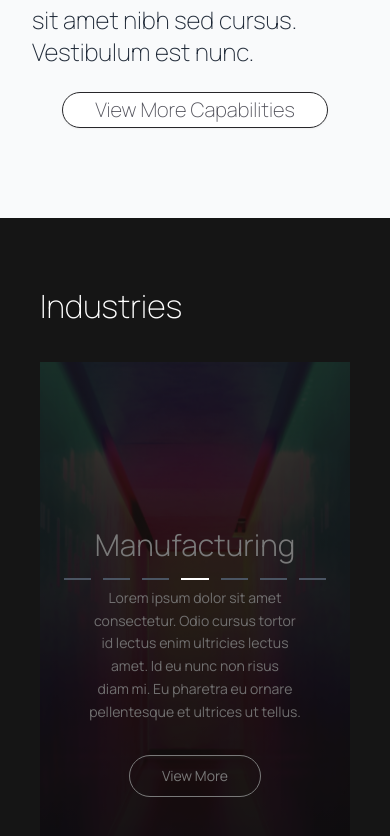
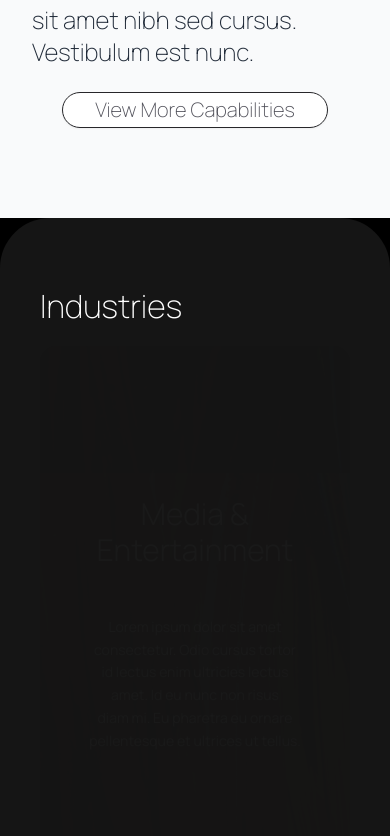
Before and after one commit to TarunPereddi-InfoServices/Info-Services, a React (Vite) app: page / in a window 390 px wide. Shown: the part 3190-4026 px from the top of the page. Built offline with nearby package versions, Linux system fonts and the light colour scheme.

Commit message:
changes for mobile view

```diff
--- a/src/pages/Home/Capabilities.jsx
+++ b/src/pages/Home/Capabilities.jsx
@@ -1,5 +1,5 @@
-import React, { useState } from 'react';
-import { motion } from 'framer-motion';
+import React, { useState} from 'react';
+import { motion} from 'framer-motion';
 import { Button } from "@/components/ui/button";
 import image1 from '../../assets/images/Capabilities/cloudnative.svg';
 import image2 from '../../assets/images/Capabilities/coginitiveai.svg';
@@ -87,14 +87,13 @@ const Capabilities = () => {
   const [activeCapability, setActiveCapability] = useState(null);
 
   return (
-    <div className="sticky top-0 z-0 min-h-screen overflow-hidden">
+    <div className="sticky top-0 z-0 h-screen overflow-hidden">
     <div className="flex flex-col items-center justify-center min-h-screen bg-gray-50 p-4 sm:p-8 overflow-hidden rounded-t-[50px]">
       <div className="w-full max-w-7xl">
         <h1 className="text-4xl sm:text-6xl font-light bg-gradient-to-r from-[#684EB2] via-[#8F23AE] to-[#684EB2] inline-block text-transparent bg-clip-text mb-8 sm:mb-12">
           Capabilities
         </h1>
       </div>
-
       <div className="flex flex-col lg:flex-row space-y-8 lg:space-y-0 lg:space-x-16 w-full max-w-7xl">
         <div className="grid grid-cols-2 sm:grid-cols-2  lg:grid-cols-3 gap-6 w-full lg:w-3/5">
           {capabilities.map((capability) => (
@@ -116,16 +115,21 @@ const Capabilities = () => {
             transition={{ duration: 0.3 }}
             className="text-left"
           >
+
+        <div className="flex items-center space-x-4 mb-2">
+        <h3 className="text-lg text-gray-700">{activeCapability ? activeCapability.title : 'Capabilities'}</h3>
+        <div className="flex-grow border-t border-gray-700"></div>
+            </div>
+
             {activeCapability ? (
               <>
-                <h3 className="text-lg text-gray-700 mb-2">{activeCapability.title}</h3>
+                {/* <h3 className="text-lg text-gray-700 mb-2">{activeCapability.title}</h3> */}
                 <p className="text-2xl sm:text-4xl font-extralight text-gray-800 mb-6">
                   {activeCapability.description}
                 </p>
               </>
             ) : (
               <>
-                <h3 className="text-lg text-gray-700 mb-2">Capabilities</h3>
                 <p className="text-2xl sm:text-4xl font-extralight text-gray-800 mb-6">
                   Lorem ipsum dolor sit amet, consectetur{' '}
                   <span className="bg-gradient-to-r from-[#684EB2] via-[#8F23AE] to-[#684EB2] text-transparent bg-clip-text">
@@ -151,4 +155,5 @@ const Capabilities = () => {
   );
 };
 
+
 export default Capabilities;
--- a/src/pages/Home/CaseStudies.jsx
+++ b/src/pages/Home/CaseStudies.jsx
@@ -85,7 +85,7 @@ const CaseStudyCard = ({ title, description, images, isWide,index,isMobile, curr
   if (isMobile) {
     return (
       <motion.div
-        className="absolute top-0 left-0 w-full h-full"
+        className="absolute top-0 left-0 h-full"
         initial={{ opacity: 0 , y: '100%' }}
         animate={{ opacity: 1 , y:0 }}
         exit={{ opacity: 0 , y: '-100%'}}
@@ -122,6 +122,9 @@ const CaseStudyCard = ({ title, description, images, isWide,index,isMobile, curr
       </motion.div>
     );
   }
+
+
+
   // Determine if the animation should be bottom-to-top or top-to-bottom
   const isBottomToTop = index === 1 || index === 3; // 2nd and 4th cards
   const slideVariants = {
--- a/src/pages/Home/Industry.jsx
+++ b/src/pages/Home/Industry.jsx
@@ -69,7 +69,7 @@ const IndustryCard = ({ image, title, description }) => {
       transition={{ duration: 0.6, ease: [0.25, 0.8, 0.5, 1] }}
     >
       <div
-        className="absolute inset-0 bg-cover bg-center z-0 transition-all duration-500"
+        className={`absolute inset-0 bg-cover bg-center z-0 transition-all duration-500 ${isHovered ? 'filter-none' : 'filter grayscale'}`}
         style={{ backgroundImage: `url(${image})` }}
       />
       <AnimatePresence initial={false}>
@@ -141,51 +141,57 @@ export default function Industry() {
 
   useEffect(() => {
     if (isMobile) {
-      const timer = setInterval(goToNextSlide, 2000)
+      const timer = setInterval(goToNextSlide, 5000)
       return () => clearInterval(timer)
     }
   }, [isMobile, goToNextSlide])
 
   if (isMobile) {
     return (
-      <div className="bg-[#151515] min-h-screen relative overflow-hidden">
-        <div className="pt-12 px-6 mb-8">
+      <div className=" sticky top-[-10%] z-0 min-h-screen overflow relative min-h-screen bg-[#151515] overflow-hidden rounded-t-[50px]">
+        <div className="pt-12 px-6">
           <h1 className="text-[32px] font-extralight text-white m-4">
             Industries
           </h1>
         </div>
-        <div className="relative h-[calc(50vh-140px)] px-10 mx-10 rounded-xl">
+        <div className="relative h-[calc(100vh-100px)] px-10 mx-10 mb-20">
           <AnimatePresence initial={false} mode="wait">
             <motion.div
               key={currentSlide}
-              className="absolute top-0 left-0 w-full h-full"
+              className="absolute inset-0 rounded-2xl overflow-hidden"
               initial={{ opacity: 0 }}
               animate={{ opacity: 1 }}
               exit={{ opacity: 0 }}
               transition={{ duration: 2 }}
             >
-              <div className="h-full flex flex-col">
-                <div className="relative flex-1 bg-[#151515]">
+              <div className="relative h-full flex flex-col">
                 <div
                   className="absolute inset-0 bg-cover bg-center"
                   style={{ backgroundImage: `url(${industries[currentSlide].image})` }}
                 />
                 <div className="absolute inset-0 bg-gradient-to-t from-black/90 via-black/50 to-transparent" />
-                  <div className="relative h-full flex flex-col justify-center items-center px-8 text-center min-h-[600px]">
-                    <h3 className="text-3xl font-light text-white mb-6">{industries[currentSlide].title}</h3>
+
+                {/* Content Container */}
+                <div className="relative h-full flex flex-col justify-between px-8 pt-6 pb-10">
+                  {/* Text Content */}
+                  <div className="flex-1 flex flex-col justify-center text-center mt-4">
+                    <h3 className="text-3xl font-light text-white mb-12">
+                      {industries[currentSlide].title}
+                    </h3>
                     <p className="text-white/90 text-sm leading-relaxed mb-8">
                       {industries[currentSlide].description}
                     </p>
-                    <button className="self-center border border-white text-white rounded-full px-8 py-2.5 text-sm">
+                  </div>
+
+                  {/* Bottom Controls Container */}
+                  <div className="flex flex-col items-center space-y-8">
+                    {/* View More Button */}
+                    <button className=" w-40 max-w-xs border border-white text-white rounded-full px-4 py-2.5 text-sm mb-20">
                       View More
                     </button>
-                  </div>
-                </div>
-              </div>
-            </motion.div>
-          </AnimatePresence>
-          <div className="absolute bottom-16 left-0 right-0 z-30">
-            <div className="flex justify-center items-center space-x-3 px-6">
+
+                    {/* Slide Indicators */}
+                    <div className="flex justify-center space-x-3 w-full">
                       {industries.map((_, i) => (
                         <button
                           key={i}
@@ -200,11 +206,15 @@ export default function Industry() {
                   </div>
                 </div>
               </div>
+            </motion.div>
+          </AnimatePresence>
+        </div>
+      </div>
     )
   }
 
   return (
-    <div className="sticky top-[-20%] z-0 min-h-screen overflow-hidden">
+    <div className="sticky top-[-20%] z-0 min-h-screen overflow-hidden mb-18">
       <div className="bg-[#151515] min-h-screen flex flex-col items-center justify-center p-8 rounded-t-[50px]">
         <h1 className="text-6xl font-extralight text-white mb-4 text-center">Industries</h1>
         <p className="text-base font-normal text-[#878787] mb-8 text-center">Crafting responsive designs for user engagement</p>
--- a/src/pages/Home/OurOffices.jsx
+++ b/src/pages/Home/OurOffices.jsx
@@ -49,8 +49,8 @@ const OurOffices = () => {
   }, []);
 
   return (
- <div className="sticky top-0 z-0 ">
-    <section className="bg-black min-h-screen flex items-center justify-center text-white py-16 px-4">
+ <div className="sticky top-0 z-0">
+    <section className="bg-black min-h-screen flex items-center justify-center text-white py-16 px-4 rounded-t-[50px]">
       <div className="w-full max-w-8xl min-h-96">
         <h2 className="mx-auto text-center text-4xl sm:text-5xl md:text-6xl font-extralight mb-10 sm:mb-16 md:mb-20">Our Offices</h2>
         <div className={`${isMobile ? 'flex flex-col space-y-6' : 'flex flex-wrap justify-center items-start gap-6'}`}>
@@ -109,7 +109,7 @@ const OurOffices = () => {
                 </AnimatePresence>
                 {!isMobile && (
                   <motion.span
-                    className={`absolute right-4 bottom-8  transform text-2xl sm:text-3xl ${
+                    className={`absolute right-4 bottom-8  transform text-2xl sm:text-3xl  ${
                       hoveredOffice === office.name ? 'rotate-0' : '-rotate-45'
                     }`}
                     animate={{ rotate: hoveredOffice === office.name ? 0 : -45 }}
--- a/src/pages/Home/Testimonial.jsx
+++ b/src/pages/Home/Testimonial.jsx
@@ -103,10 +103,10 @@ const Testimonial = () => {
   }
 
   return (
-    <div className="bg-[#151515] relative  flex flex-col min-h-screen text-white px-6 py-12 ">
-      <div className="flex flex-col mb-12">
+    <div className=" sticky top-[-10%] z-0 min-h-screen overflow  bg-[#151515] relative  flex flex-col min-h-screen text-white px-6 py-12 rounded-t-[50px] ">
+      <div className="flex flex-col  mb-12 px-9">
         <motion.h2
-          className="text-5xl font-light leading-tight mb-4"
+          className="text-4xl font-light leading-tight mb-4  text-center "
           initial={{ opacity: 0, y: 50 }}
           animate={{ opacity: 1, y: 0 }}
           transition={{ duration: 0.8 }}
@@ -114,7 +114,8 @@ const Testimonial = () => {
           Hear it from our Clients
         </motion.h2>
         <motion.p
-          className="text-base font-light"
+          className="text-base font-light "
+          style={{ maxWidth: "650px" }}
           initial={{ opacity: 0, y: 50 }}
           animate={{ opacity: 1, y: 0 }}
           transition={{ delay: 0.4, duration: 0.8 }}
```
Lines whose indentation alone changed are shown as unchanged.
